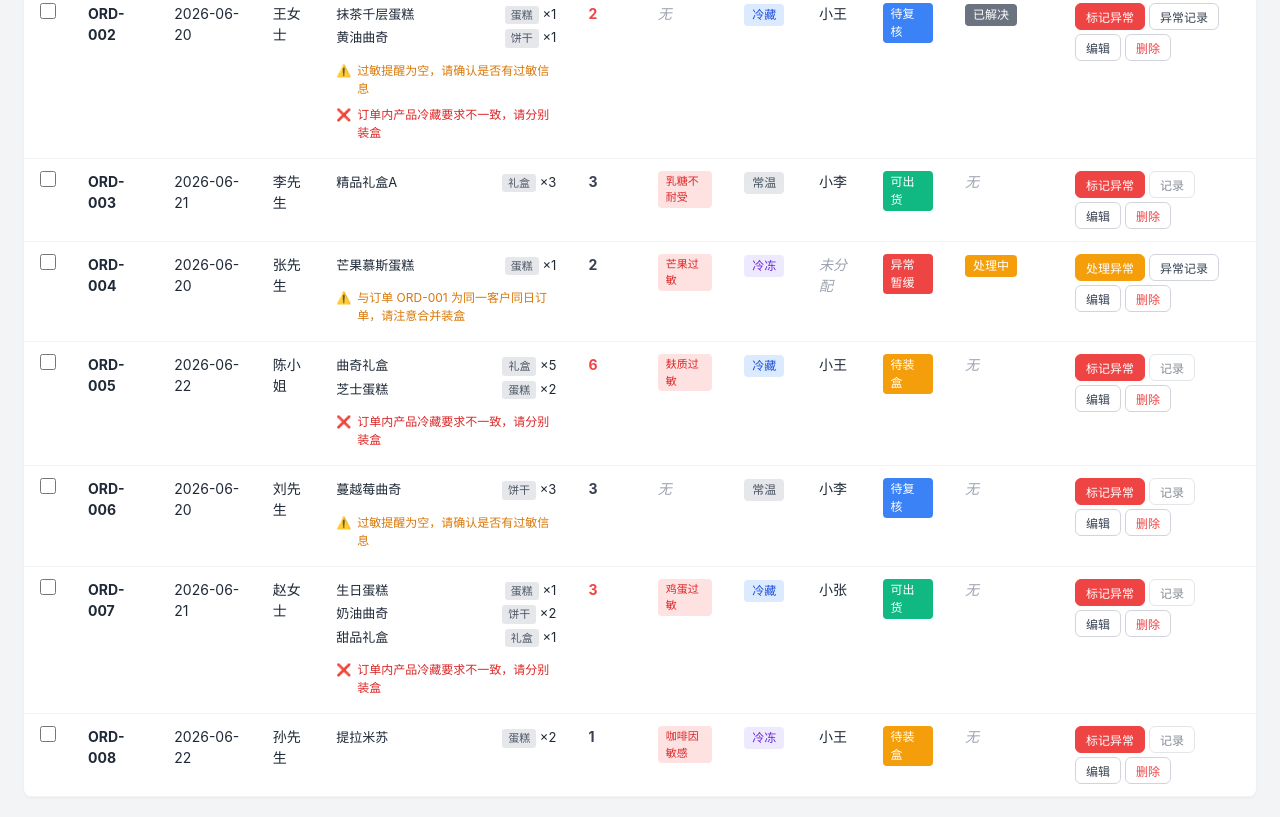
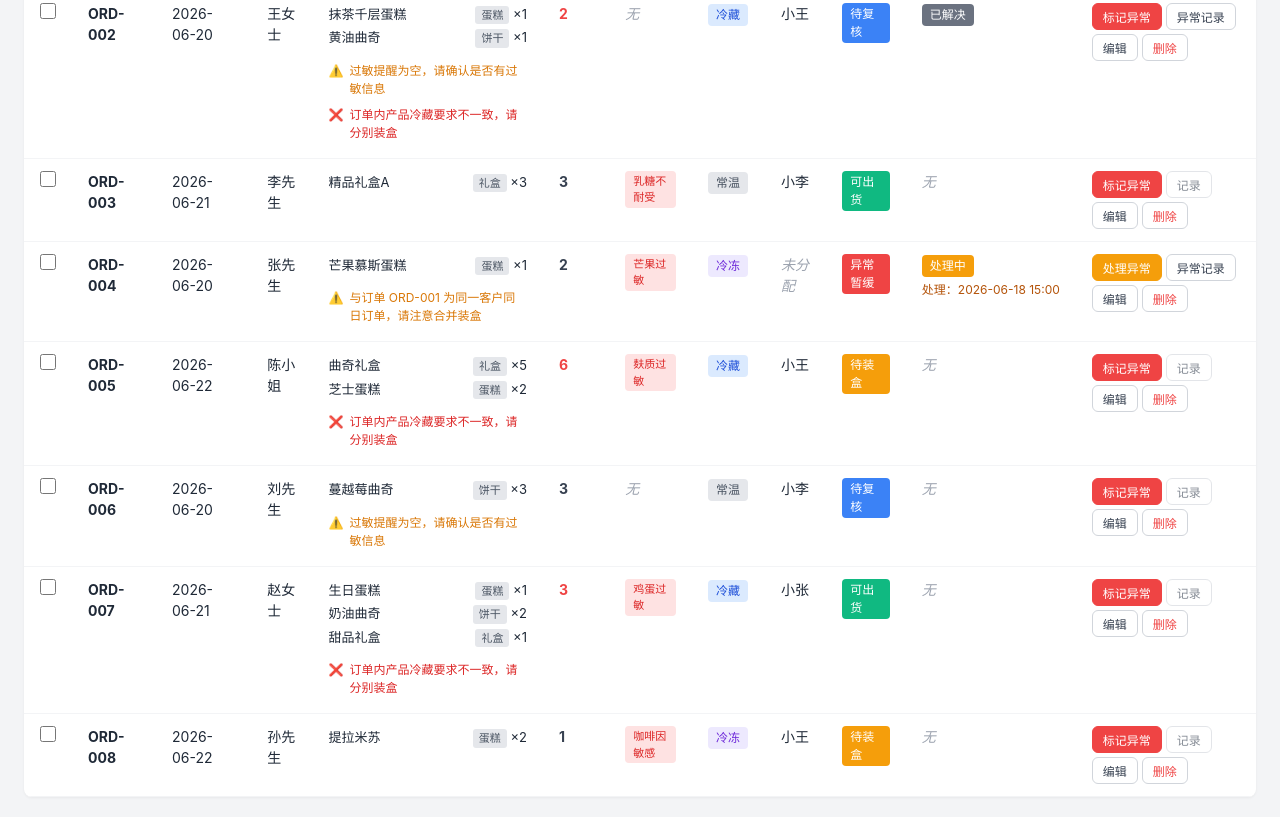
Before and after one commit to chubeibei1230-boop/zxy-2181, a website built with Vite: page index.html in a window 1280 px wide. Shown: the part 776-1593 px from the top of the page. Built offline with nearby package versions, Linux system fonts and the light colour scheme.

Commit message:
修复bug

```diff
--- a/src/main.ts
+++ b/src/main.ts
@@ -440,6 +440,7 @@ class App {
                   reason: reason.trim(),
                   responsible
                 });
+                this.shippingChecked.delete(id);
               });
             }
           }
@@ -658,6 +659,14 @@ class App {
       excBadge.textContent = EXCEPTION_STATUS_LABELS[activeException.status];
       excBadge.title = `原因：${activeException.reason}\n责任人：${activeException.responsible || '未指派'}\n登记时间：${this.formatDateTime(activeException.createdAt)}`;
       excCell.appendChild(excBadge);
+      const createdTime = new Date(activeException.createdAt).getTime();
+      const updatedTime = new Date(activeException.updatedAt).getTime();
+      if (activeException.status !== 'pending' && updatedTime > createdTime) {
+        const processTime = document.createElement('div');
+        processTime.className = 'exception-list-time';
+        processTime.textContent = `处理：${this.formatDateTime(activeException.updatedAt)}`;
+        excCell.appendChild(processTime);
+      }
     } else if (hasHistory) {
       const resolvedBadge = document.createElement('span');
       resolvedBadge.className = 'exception-badge exception-resolved-history';
@@ -1691,6 +1700,7 @@ class App {
             responsible,
             handlerRemark
           });
+          this.shippingChecked.delete(orderId);
         }
 
         this.exceptionDialogContext = null;
--- a/src/styles.css
+++ b/src/styles.css
@@ -667,6 +667,13 @@ body {
   min-width: 110px;
 }
 
+.exception-list-time {
+  margin-top: 4px;
+  font-size: 12px;
+  color: #b45309;
+  white-space: nowrap;
+}
+
 .exception-badge {
   display: inline-block;
   padding: 2px 8px;
```
